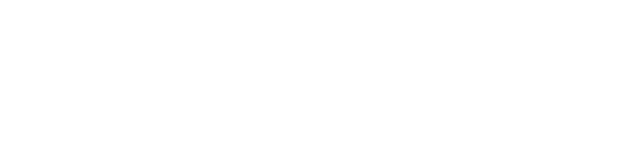
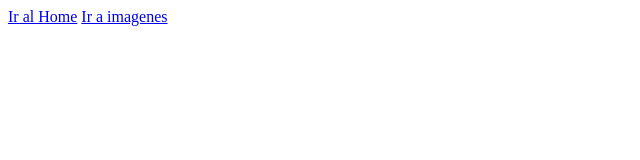
Before and after one commit to ErwinCofre/bootcamp-0064, a plain HTML site: page index.html in a window 1280 px wide. Shown: the whole page, without its empty margins (0-640 px from the left). Drawn offline with Linux system fonts and the light colour scheme.

Commit message:
Se agrega link

```diff
--- a/index.html
+++ b/index.html
@@ -19,7 +19,8 @@
 
 
     <!-- link -->
-
+<a href="#home">Ir al Home</a>
+<a href="#imagenes">Ir a imagenes</a>
 
     <!-- componente bootstrap -->
 
```
